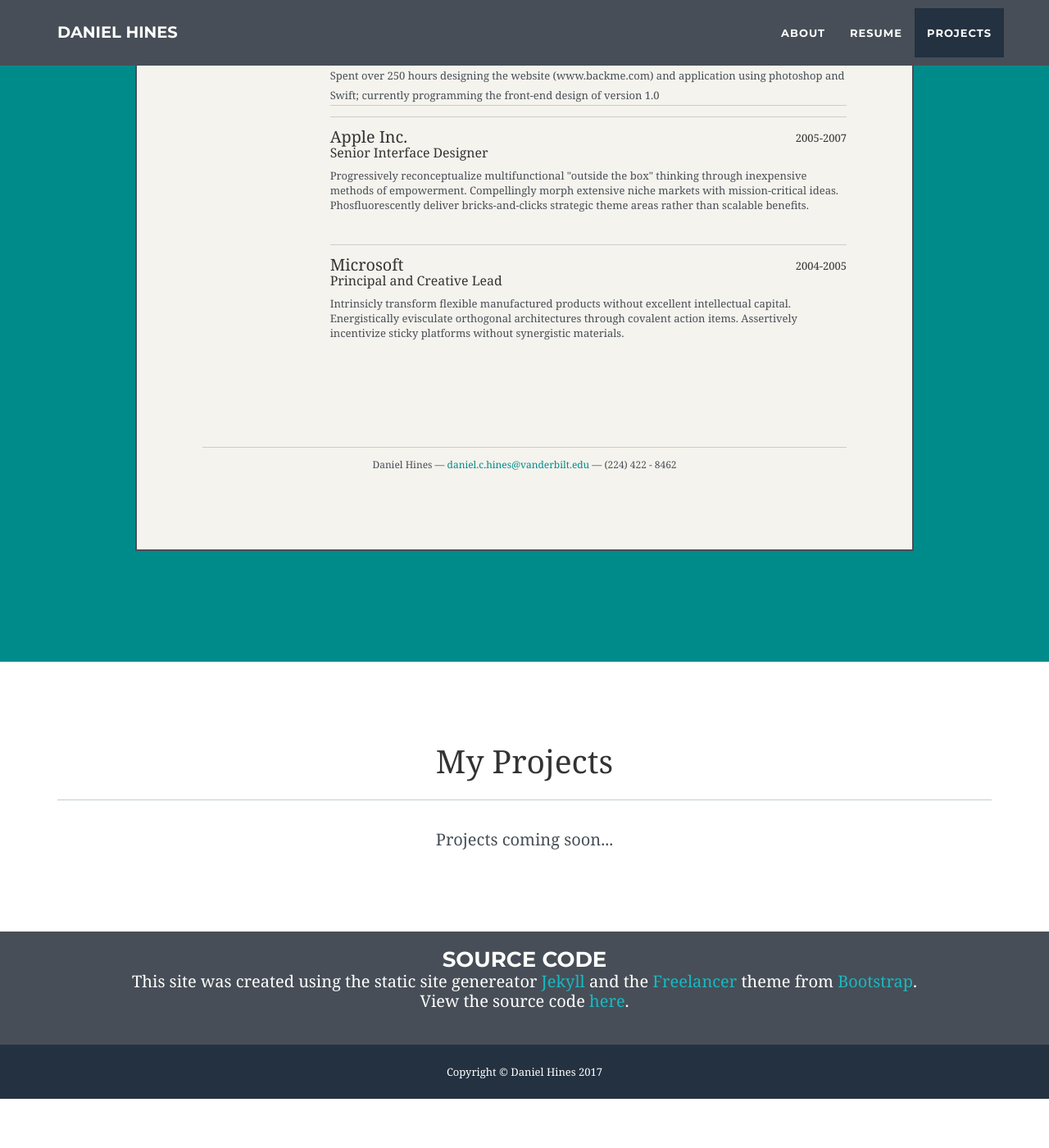
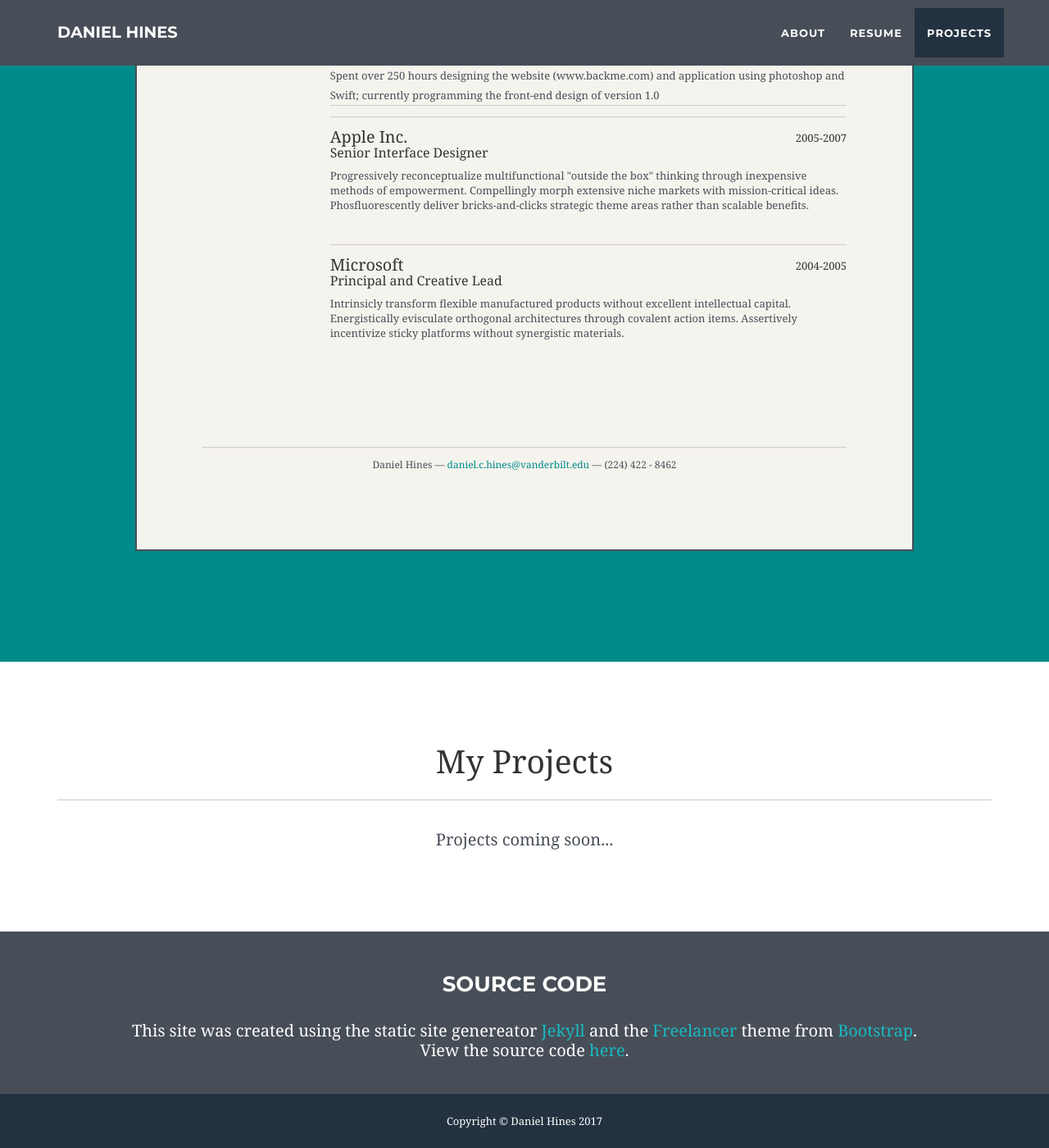
Before and after one commit to danielchines/danielchines.github.io, a Jekyll site: the page built from index.html, in a window 1280 px wide and 1400 px high, scrolled down 2582 px. Shown: the whole window at 82% size. Built offline with Jekyll 4.4.1, drawn with Linux system fonts in a browser that asks for light colours; before the commit the page ends 3922 px from its top, so only the background shows below that.

Commit message:
Update main.css

```diff
--- a/_includes/css/main.css
+++ b/_includes/css/main.css
@@ -368,8 +368,7 @@ footer {
 }
 
 footer h3 {
-    margin-top,
-    margin-bottom: 30px;
+    margin: 30px 0;
     color: #fff;
     font-size: 26px;
     text-transform: uppercase;
```
